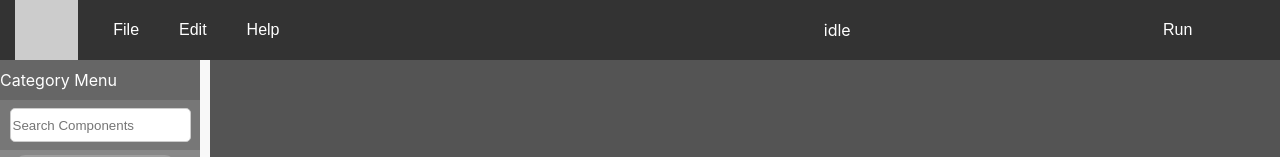
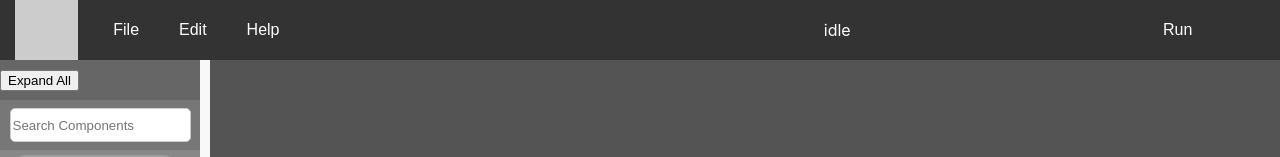
Before and after one commit to cwc020730/NeuralNetworkBuilder, a React (Create React App) app: page / in a window 1280 px wide. Shown: the top 157 px of the page. Built offline with nearby package versions, Linux system fonts and the light colour scheme; no server answers; grey boxes are pictures that could not be loaded.

Commit message:
Add basic structure of category menu

```diff
--- a/src/App.css
+++ b/src/App.css
@@ -451,6 +451,24 @@
   height: 40px;
 }
 
+.category-dropdown-container {
+  position: relative;
+}
+
+.category-dropdown-menu {
+  position: absolute;
+  top: 100%;
+  left: 0;
+  background-color: rgba(34, 34, 34, 0.7);
+  border-radius: 8px;
+  padding: 10px 0;
+  list-style: none;
+  margin: 5px 0 0;
+  box-shadow: 0 4px 20px rgba(0, 0, 0, 0.3);
+  backdrop-filter: blur(10px);
+  border: 1px solid rgba(255, 255, 255, 0.2);
+}
+
 .search-bar {
   display: flex;
   justify-content: center;
--- /dev/null
+++ b/src/components/CategoryMenu.js
@@ -0,0 +1,38 @@
+import { React, useState } from 'react';
+
+const CategoryItem = ({ category, subcategories, handleCategorySelect }) => {
+    const [isOpen, setIsOpen] = useState(false);
+    const toggleOpen = () => setIsOpen(!isOpen);
+
+    return (
+      <li>
+        <div className="category-item">
+          <span onClick={toggleOpen} className="category-name">{category}</span>
+          <button onClick={() => handleCategorySelect(category)} className="filter-button">Filter</button>
+        </div>
+        {isOpen && Object.keys(subcategories).length > 0 && (
+          <div className="subcategory">
+            <CategoryMenu categories={subcategories} handleCategorySelect={handleCategorySelect} />
+          </div>
+        )}
+      </li>
+    );
+};
+
+const CategoryMenu = ({ categories, handleCategorySelect }) => {
+  return (
+    <ul className='category-dropdown-menu'>
+        {Object.keys(categories).map(category => (
+            <CategoryItem
+            key={category}
+            category={category}
+            subcategories={categories[category].subcategories}
+            handleCategorySelect={handleCategorySelect}
+            />
+        ))}
+    </ul>
+  );
+};
+
+
+export default CategoryMenu;
--- a/src/components/InventoryController.js
+++ b/src/components/InventoryController.js
@@ -1,5 +1,6 @@
 import React, { useState, useEffect } from 'react';
 import UnitInventory from './UnitInventory';
+import CategoryMenu from './CategoryMenu';
 import unitList from './UnitList.json';
 
 const InventoryController = () => {
@@ -7,10 +8,15 @@ const InventoryController = () => {
   const [searchResults, setSearchResults] = useState([]);
   const [allUnits, setAllUnits] = useState([]);
 
+  const [categories, setCategories] = useState({});
+  const [selectedCategory, setSelectedCategory] = useState('');
+  const [isOpen, setIsOpen] = useState(false);
+
   useEffect(() => {
     const unitKeys = Object.keys(unitList);
     setAllUnits(unitKeys);
     setSearchResults(unitKeys);
+    buildCategoryStructure(unitList);
   }, []);
 
   const handleSearch = (query) => {
@@ -24,11 +30,51 @@ const InventoryController = () => {
     console.log('filteredComponents:', filteredUnits);
   };
 
+  const buildCategoryStructure = (units) => {
+    const categoryStructure = {};
+    Object.keys(units).forEach(key => {
+      const unitCategories = units[key].category || [];
+      let currentLevel = categoryStructure;
+      unitCategories.forEach(cat => {
+        if (!currentLevel[cat]) {
+          currentLevel[cat] = { subcategories: {} };
+        }
+        currentLevel = currentLevel[cat].subcategories;
+      });
+    });
+    setCategories(categoryStructure);
+  };
+
+  const handleCategorySelect = (category) => {
+    setSelectedCategory(category);
+    filterUnits(searchQuery, category);
+  };
+
+  const filterUnits = (query, category) => {
+    const filteredUnits = allUnits.filter(id => {
+      const matchesQuery = id.toLowerCase().includes(query.toLowerCase());
+      const matchesCategory = !category || unitList[id].category.includes(category);
+      return matchesQuery && matchesCategory;
+    });
+    setSearchResults(filteredUnits);
+  };
+
+  const toggleOpen = () => {
+    setIsOpen(!isOpen);
+  };
+
   return (
     <>
       <div className="sidebar-menu">
         <div className="category-menu">
-            Category Menu
+          <div className='category-dropdown-container'>
+            <button onClick={toggleOpen} className="toggle-button">
+              {isOpen ? 'Collapse All' : 'Expand All'}
+            </button>
+            {isOpen && (
+              <CategoryMenu categories={categories} handleCategorySelect={handleCategorySelect} />
+            )}
+          </div>
         </div>
         <div className='search-bar'>
           <div>
--- a/src/components/UnitList.json
+++ b/src/components/UnitList.json
@@ -4,7 +4,7 @@
         "primary_label": "randomInput",
         "in_unit_label": "RANDINP",
         "in_unit_label_color": "black",
-        "category": "INPUT",
+        "category": ["INPUT"],
         "description": "Generate a random input with a specified size.",
         "color": "#FADADD",
         "image": null,
@@ -37,7 +37,7 @@
         "primary_label": "HF dataset input",
         "in_unit_label": "HFDSINP",
         "in_unit_label_color": "black",
-        "category": "INPUT",
+        "category": ["INPUT"],
         "description": "Input a huggingface dataset.",
         "color": "#FADADD",
         "image": null,
@@ -75,7 +75,7 @@
         "primary_label": "dataset split",
         "in_unit_label": "DSSPLIT",
         "in_unit_label_color": "black",
-        "category": "DATA",
+        "category": ["DATA"],
         "description": "Split a dataset into features and labels.",
         "color": "white",
         "image": null,
@@ -106,7 +106,7 @@
         "primary_label": "int to one-hot",
         "in_unit_label": "INT2OH",
         "in_unit_label_color": "black",
-        "category": "DATA",
+        "category": ["DATA"],
         "description": "Convert list of integer to a one-hot tensor.",
         "color": "white",
         "image": null,
@@ -136,7 +136,7 @@
         "primary_label": "to tensor",
         "in_unit_label": "TOTENSOR",
         "in_unit_label_color": "black",
-        "category": "DATA",
+        "category": ["DATA"],
         "description": "Convert array or image to tensor.",
         "color": "white",
         "image": null,
@@ -166,7 +166,7 @@
         "primary_label": "train start",
         "in_unit_label": "TRAINSTART",
         "in_unit_label_color": "black",
-        "category": "MARKER",
+        "category": ["MARKER"],
         "description": "Indicate the start of training a model.",
         "color": "#ADD8E6",
         "image": null,
@@ -206,7 +206,7 @@
         "primary_label": "SGD",
         "in_unit_label": "SGD",
         "in_unit_label_color": "black",
-        "category": "OPTIMIZER",
+        "category": ["OPTIMIZER"],
         "description": "Stochastic Gradient Descent optimizer.",
         "color": "#D8BFD8",
         "image": null,
@@ -264,7 +264,7 @@
         "primary_label": "model end",
         "in_unit_label": "MODELEND",
         "in_unit_label_color": "black",
-        "category": "MARKER",
+        "category": ["MARKER"],
         "description": "Indicate the end of a model.",
         "color": "#ADD8E6",
         "image": null,
@@ -294,7 +294,7 @@
         "primary_label": "to dataloader",
         "in_unit_label": "DATALOADER",
         "in_unit_label_color": "black",
-        "category": "DATA",
+        "category": ["DATA"],
         "description": "Convert dataset to dataloader. (Dataloader X has to be connected to a model start marker unit)",
         "color": "white",
         "image": null,
@@ -335,7 +335,7 @@
         "primary_label": "cross entropy loss",
         "in_unit_label": "CELOSS",
         "in_unit_label_color": "black",
-        "category": "LOSS",
+        "category": ["LOSS"],
         "description": "Cross entropy loss.",
         "color": "#FFA07A",
         "image": null,
@@ -367,7 +367,7 @@
         "primary_label": "linear",
         "in_unit_label": "LINEAR",
         "in_unit_label_color": "black",
-        "category": "MODEL",
+        "category": ["MODEL"],
         "description": "Linear layer.",
         "color": "#20B2AA",
         "image": null,
@@ -415,7 +415,7 @@
         "primary_label": "flatten",
         "in_unit_label": "FLATTEN",
         "in_unit_label_color": "black",
-        "category": "MODEL",
+        "category": ["MODEL"],
         "description": "Flatten layer.",
         "color": "#20B2AA",
         "image": null,
@@ -445,7 +445,7 @@
         "primary_label": "relu",
         "in_unit_label": "RELU",
         "in_unit_label_color": "black",
-        "category": "MODEL",
+        "category": ["MODEL"],
         "description": "ReLU activation function.",
         "color": "#FFDFBA",
         "image": null,
@@ -475,7 +475,7 @@
         "primary_label": "conv2d",
         "in_unit_label": "CONV2D",
         "in_unit_label_color": "black",
-        "category": "MODEL",
+        "category": ["MODEL"],
         "description": "2D convolutional layer.",
         "color": "#20B2AA",
         "image": null,
@@ -548,7 +548,7 @@
         "primary_label": "maxpool2d",
         "in_unit_label": "MAXPOOL2D",
         "in_unit_label_color": "black",
-        "category": "MODEL",
+        "category": ["MODEL"],
         "description": "2D max pooling layer.",
         "color": "#20B2AA",
         "image": null,
```
